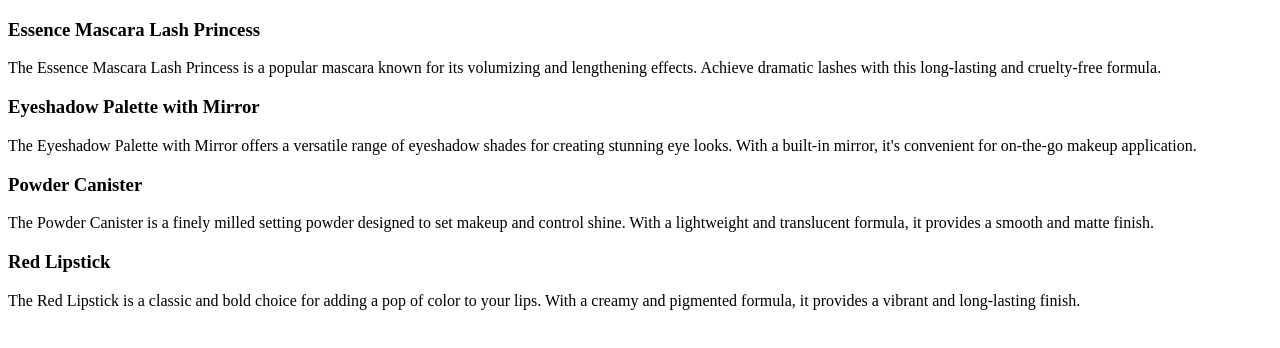
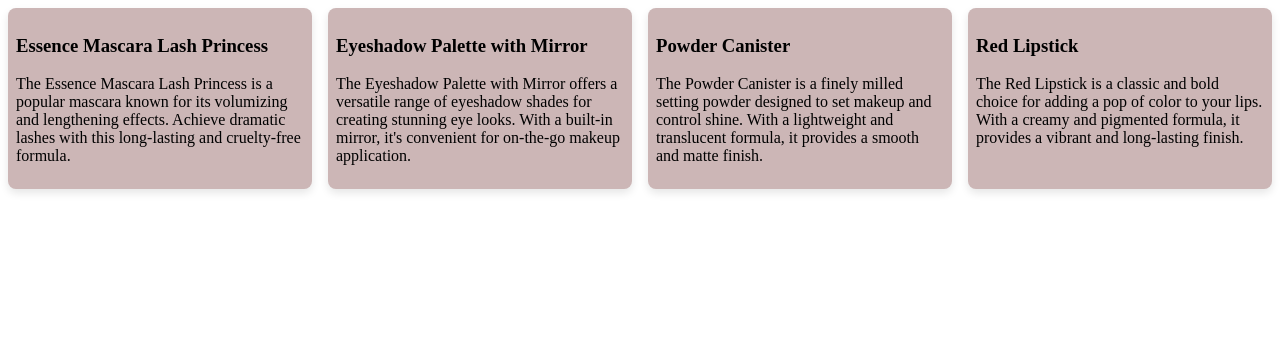
Before and after one commit to Salauddin-Ahmad/reduxToolkit-ecommerce, a React (Vite) app: page / in a window 1280 px wide. Shown: the top 348 px of the page. Built offline with nearby package versions, Linux system fonts and the light colour scheme; data requests are answered from the project's data file.

Commit message:
added css styles to the cards

```diff
--- a/src/features/products/ProductListView.jsx
+++ b/src/features/products/ProductListView.jsx
@@ -14,14 +14,14 @@
     }, [dispatch]);
 
 
-    return <div>
+    return <div >
         {isLoading && <p>Laoding ...</p>}
 
         {error && <p>{error}</p>}
-
+        <div className="products">
             {!isLoading && !error && products && products.length > 0 ?
                 (products.map((product) => {
-                return <article key={product.id}>
+                    return <article key={product.id} className="product">
                         <h3>{product.title}</h3>
                         <p>{product.description}</p>
                     </article>
@@ -32,6 +32,8 @@
             }
         </div>
 
+    </div>
+
 
 };
 
--- a/src/index.css
+++ b/src/index.css
@@ -1,4 +1,19 @@
 .products {
     display: grid;
-    grid-template-columns: auto auto auto;
+    grid-template-columns: repeat(auto-fit, minmax(250px, 1fr));
+    gap: 1rem;
 }
+
+.product {
+    background: #ccb6b6;
+    border-radius: 0.5rem;
+    box-shadow: 0 4px 8px rgba(0, 0, 0, 0.1);
+    padding: 0.5rem;
+    transition: transform 0.3s, box-shadow 0.3s;
+
+}
+
+.product:hover {
+    transform: translateY(-5px);
+    box-shadow: 0 8px 16px rgba(0,0,0,0.2)
+}
```
Lines whose indentation alone changed are shown as unchanged.
